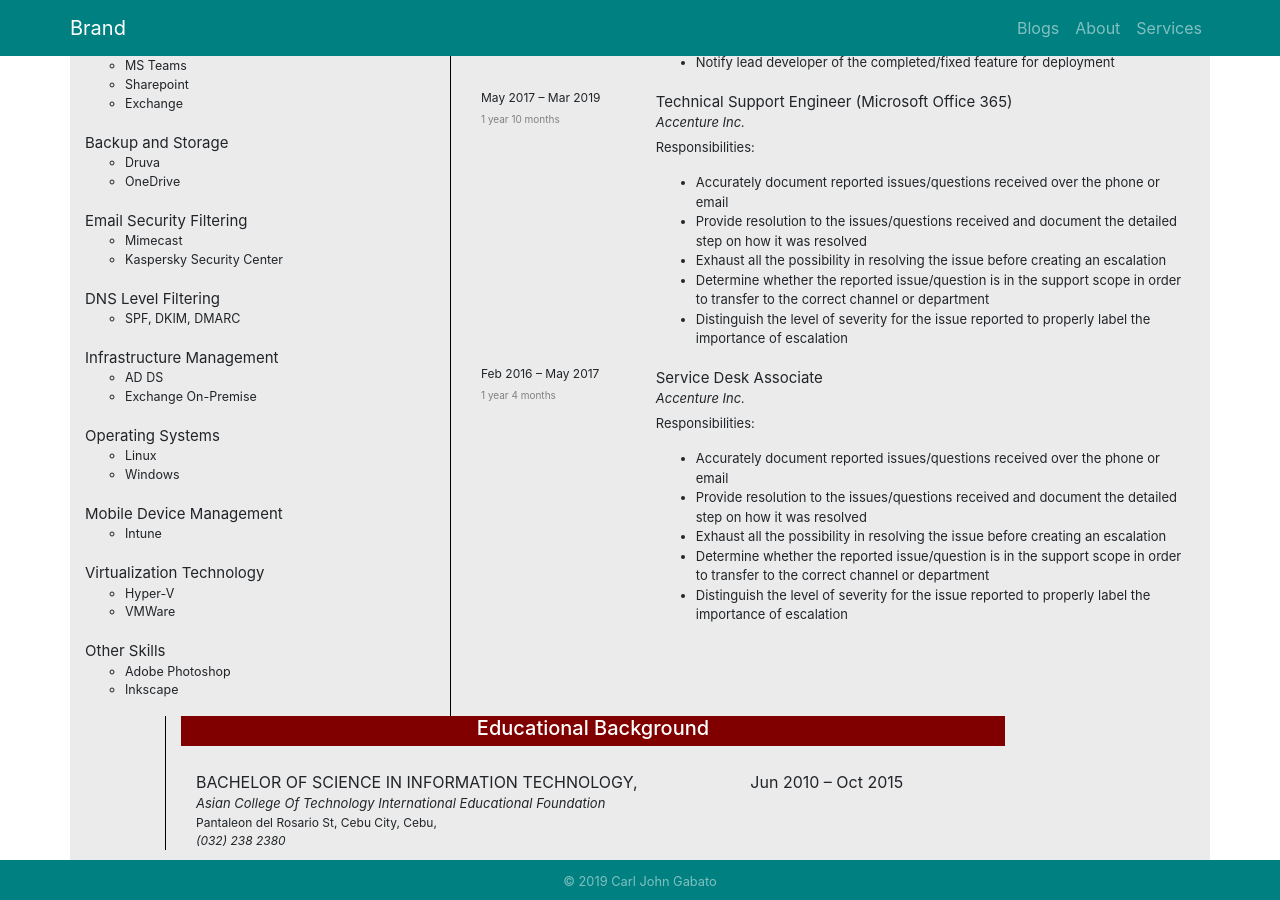
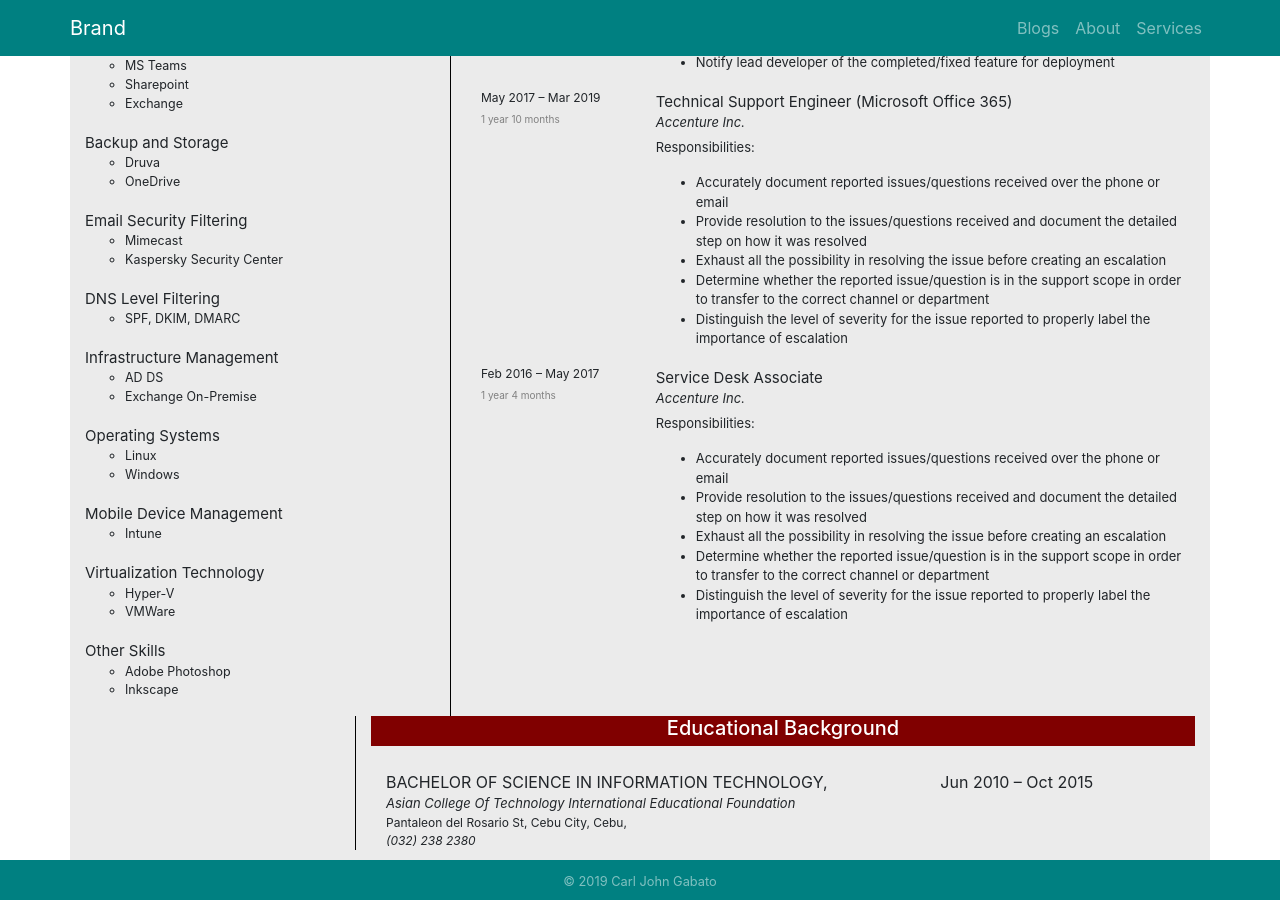
Before and after one commit to carljohngabato/aboutme, a Jekyll site: the page built from about.html, in a window 1280 px wide and 900 px high, scrolled down 693 px. Built offline with Jekyll 4.4.1, drawn with Linux system fonts in a browser that asks for light colours; nearby versions of some CDN libraries.

Commit message:
Curing cancer with every commit

```diff
--- a/about.html
+++ b/about.html
@@ -482,7 +482,7 @@
     <div class="col-lg-3 skills">
 
     </div>
-    <div class="col-lg-9 offset-lg-1 education">
+    <div class="col-lg-9 offset-lg-3 education">
       <div class="education-title">
         <h5>Educational Background</h5>
       </div>
```
